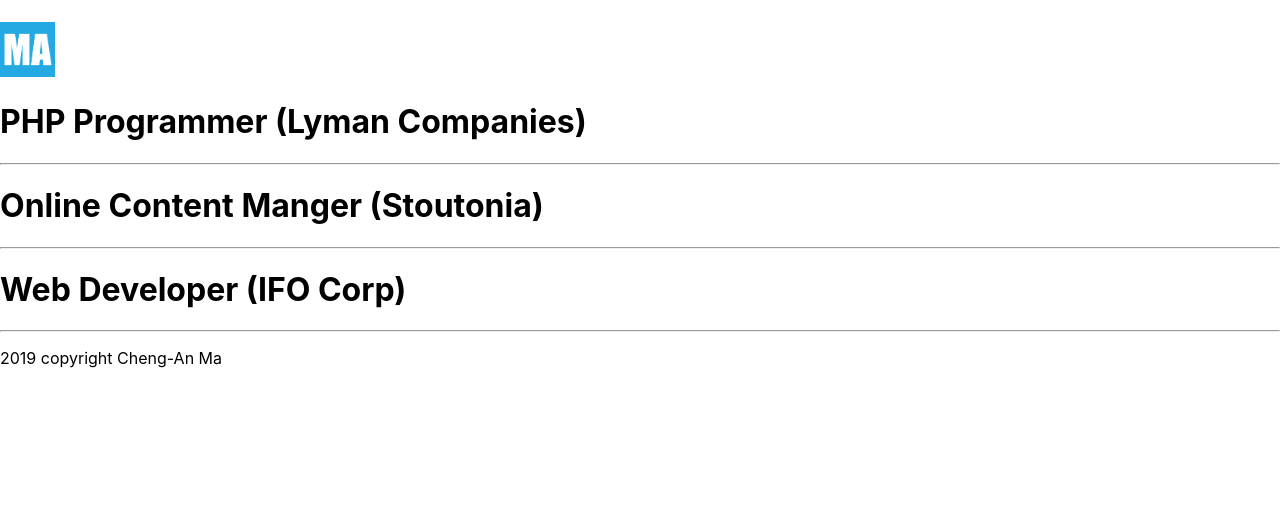
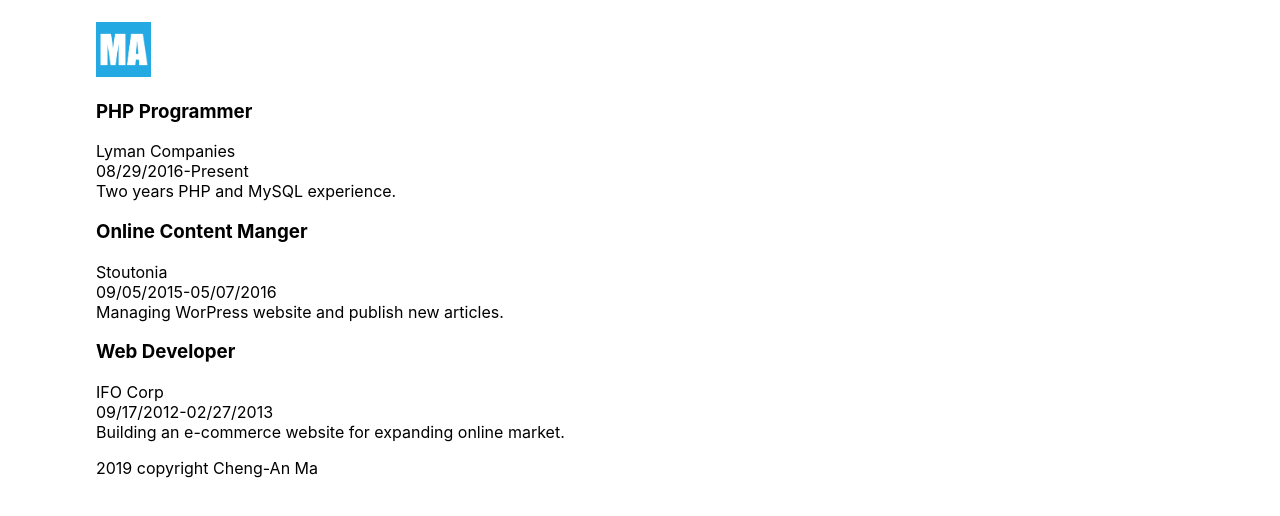
Before and after one commit to chenganma/personal-website, a React (Create React App) app: page / in a window 1280 px wide. Shown: the top 516 px of the page. Built offline with nearby package versions, Linux system fonts and the light colour scheme.

Commit message:
just adjust the layout and content

```diff
--- a/src/App.js
+++ b/src/App.js
@@ -14,7 +14,7 @@
 function App() {
 
     return (
-        <div>
+        <div style={divStyle}>
             <Header />
 
             <Main />
--- a/src/Main.js
+++ b/src/Main.js
@@ -17,16 +17,18 @@
 
 function Main() {
 
-    const displayTurtles = resumeData.work.map((turtle, index) =>
-        <div key={turtle.title + index}>
-            <h1>{turtle.title} ({turtle.company})</h1>
-            <hr/>
+    const displayWork = resumeData.work.map((item, index) =>
+        <div key={item.title + index}>
+            <h3>{item.title}</h3>
+	            {item.company}<br />
+	            {item.date}<br />
+	            {item.description}<br />
         </div>
     )
 
     return (
         <div>
-            {displayTurtles}
+            {displayWork}
         </div>
     )
 
```
Also changed, not shown: src/logo.jpg (deleted).
